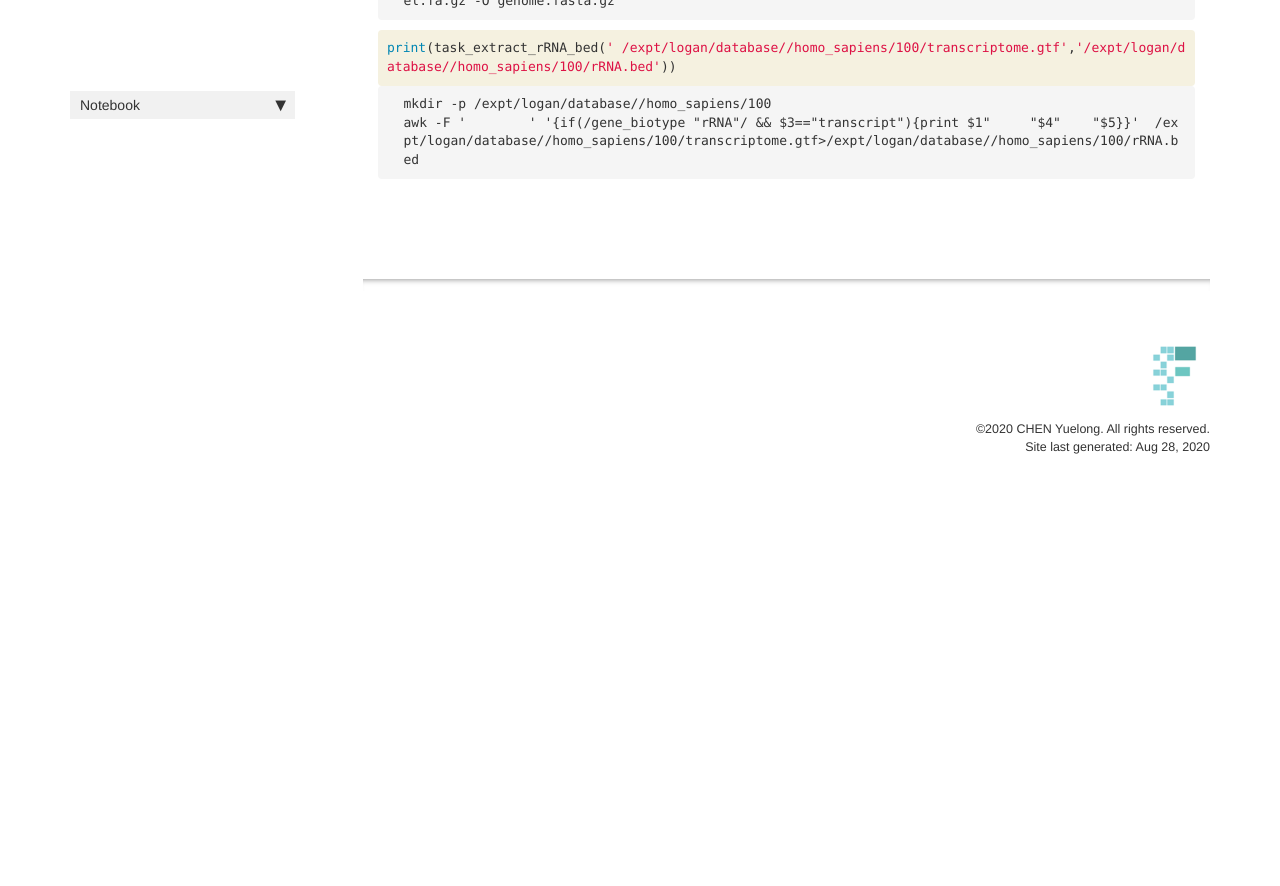
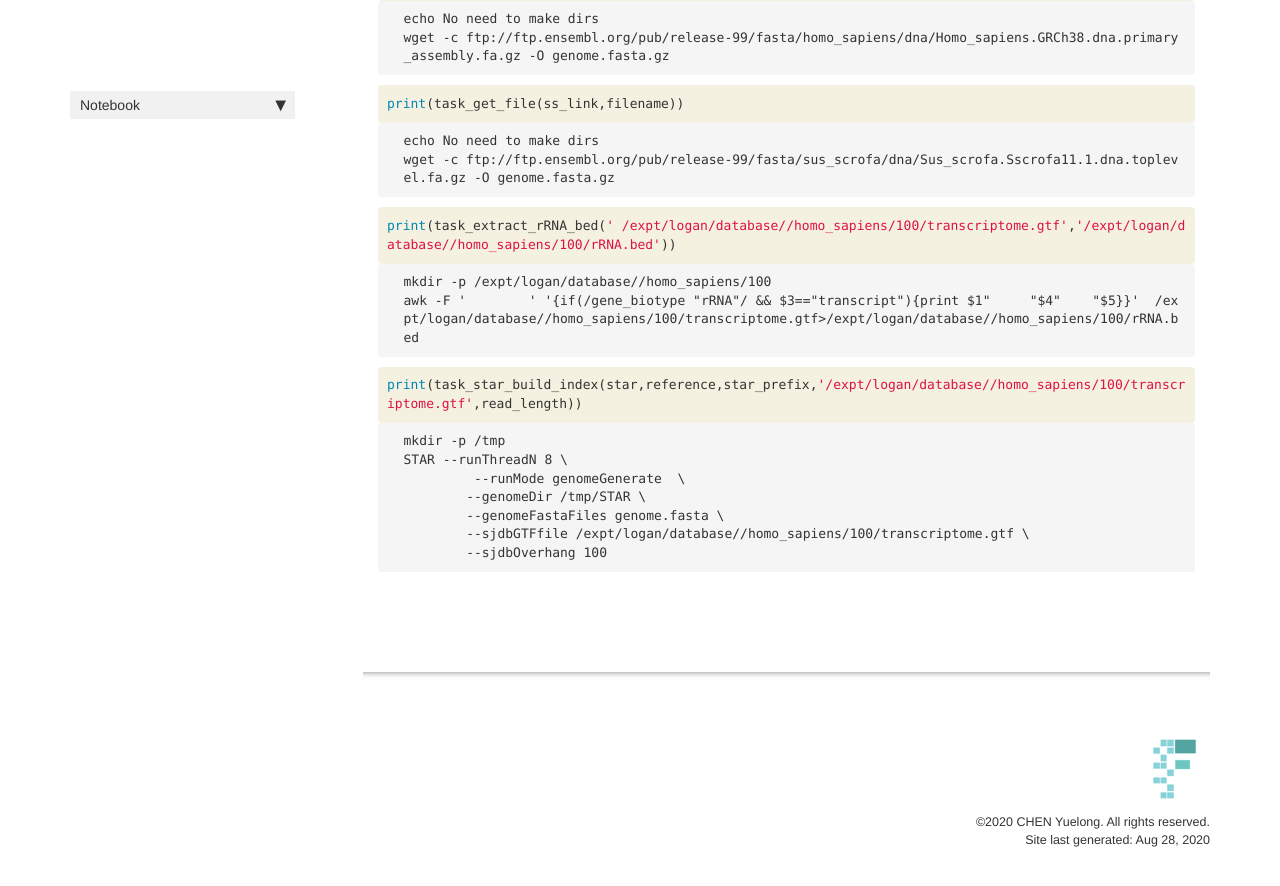
Before and after one commit to loganylchen/create_reference, a Jekyll site: the page built from docs/tasks.html, in a window 1280 px wide and 900 px high, scrolled down 2727 px. Shown: the top 886 px of the window. Built offline with Jekyll 4.4.1, drawn with Linux system fonts in a browser that asks for light colours; nearby versions of some CDN libraries; comment, search, counter and statistics services are not loaded; before the commit the page ends 3234 px from its top, so only the background shows below that; some of the changed text lies outside the part shown.

Commit message:
[M]: add STAR build index

```diff
--- a/create_reference/_nbdev.py
+++ b/create_reference/_nbdev.py
@@ -21,6 +21,7 @@ index = {"get_args": "00_utils.ipynb",
          "task_bowtie_build_index": "02_tasks.ipynb",
          "task_bowtie2_build_index": "02_tasks.ipynb",
          "task_samtools_build_index": "02_tasks.ipynb",
+         "task_star_build_index": "02_tasks.ipynb",
          "task_hisat2_build_index": "02_tasks.ipynb",
          "task_picard_build_index": "02_tasks.ipynb",
          "task_build_rRNA_intervals": "02_tasks.ipynb",
--- a/create_reference/defaults.py
+++ b/create_reference/defaults.py
@@ -62,7 +62,7 @@ species=['homo_sapiens',
 
 
 # Cell
-softwares=['bwa','bowtie','bowtie2','hisat2','samtools','picard']
+softwares=['bwa','bowtie','bowtie2','hisat2','samtools','picard','STAR']
 
 # Cell
 
--- a/docs/tasks.html
+++ b/docs/tasks.html
@@ -70,7 +70,7 @@ sidebar: home_sidebar
 
 
 <div class="output_markdown rendered_html output_subarea ">
-<h4 id="task_get_file" class="doc_header"><code>task_get_file</code><a href="https://github.com/btrspg/create_reference/tree/master/create_reference/tasks.py#L21" class="source_link" style="float:right">[source]</a></h4><blockquote><p><code>task_get_file</code>(<strong><code>link</code></strong>, <strong><code>filename</code></strong>)</p>
+<h4 id="task_get_file" class="doc_header"><code>task_get_file</code><a href="https://github.com/btrspg/create_reference/tree/master/create_reference/tasks.py#L22" class="source_link" style="float:right">[source]</a></h4><blockquote><p><code>task_get_file</code>(<strong><code>link</code></strong>, <strong><code>filename</code></strong>)</p>
 </blockquote>
 
 </div>
@@ -94,7 +94,7 @@ sidebar: home_sidebar
 
 
 <div class="output_markdown rendered_html output_subarea ">
-<h4 id="task_bwa_build_index" class="doc_header"><code>task_bwa_build_index</code><a href="https://github.com/btrspg/create_reference/tree/master/create_reference/tasks.py#L31" class="source_link" style="float:right">[source]</a></h4><blockquote><p><code>task_bwa_build_index</code>(<strong><code>software</code></strong>, <strong><code>reference</code></strong>)</p>
+<h4 id="task_bwa_build_index" class="doc_header"><code>task_bwa_build_index</code><a href="https://github.com/btrspg/create_reference/tree/master/create_reference/tasks.py#L32" class="source_link" style="float:right">[source]</a></h4><blockquote><p><code>task_bwa_build_index</code>(<strong><code>software</code></strong>, <strong><code>reference</code></strong>)</p>
 </blockquote>
 
 </div>
@@ -118,7 +118,7 @@ sidebar: home_sidebar
 
 
 <div class="output_markdown rendered_html output_subarea ">
-<h4 id="task_bowtie_build_index" class="doc_header"><code>task_bowtie_build_index</code><a href="https://github.com/btrspg/create_reference/tree/master/create_reference/tasks.py#L39" class="source_link" style="float:right">[source]</a></h4><blockquote><p><code>task_bowtie_build_index</code>(<strong><code>software</code></strong>, <strong><code>reference</code></strong>, <strong><code>prefix</code></strong>)</p>
+<h4 id="task_bowtie_build_index" class="doc_header"><code>task_bowtie_build_index</code><a href="https://github.com/btrspg/create_reference/tree/master/create_reference/tasks.py#L40" class="source_link" style="float:right">[source]</a></h4><blockquote><p><code>task_bowtie_build_index</code>(<strong><code>software</code></strong>, <strong><code>reference</code></strong>, <strong><code>prefix</code></strong>)</p>
 </blockquote>
 
 </div>
@@ -142,7 +142,7 @@ sidebar: home_sidebar
 
 
 <div class="output_markdown rendered_html output_subarea ">
-<h4 id="task_bowtie2_build_index" class="doc_header"><code>task_bowtie2_build_index</code><a href="https://github.com/btrspg/create_reference/tree/master/create_reference/tasks.py#L48" class="source_link" style="float:right">[source]</a></h4><blockquote><p><code>task_bowtie2_build_index</code>(<strong><code>software</code></strong>, <strong><code>reference</code></strong>, <strong><code>prefix</code></strong>)</p>
+<h4 id="task_bowtie2_build_index" class="doc_header"><code>task_bowtie2_build_index</code><a href="https://github.com/btrspg/create_reference/tree/master/create_reference/tasks.py#L49" class="source_link" style="float:right">[source]</a></h4><blockquote><p><code>task_bowtie2_build_index</code>(<strong><code>software</code></strong>, <strong><code>reference</code></strong>, <strong><code>prefix</code></strong>)</p>
 </blockquote>
 
 </div>
@@ -166,7 +166,7 @@ sidebar: home_sidebar
 
 
 <div class="output_markdown rendered_html output_subarea ">
-<h4 id="task_samtools_build_index" class="doc_header"><code>task_samtools_build_index</code><a href="https://github.com/btrspg/create_reference/tree/master/create_reference/tasks.py#L57" class="source_link" style="float:right">[source]</a></h4><blockquote><p><code>task_samtools_build_index</code>(<strong><code>software</code></strong>, <strong><code>reference</code></strong>)</p>
+<h4 id="task_samtools_build_index" class="doc_header"><code>task_samtools_build_index</code><a href="https://github.com/btrspg/create_reference/tree/master/create_reference/tasks.py#L58" class="source_link" style="float:right">[source]</a></h4><blockquote><p><code>task_samtools_build_index</code>(<strong><code>software</code></strong>, <strong><code>reference</code></strong>)</p>
 </blockquote>
 
 </div>
@@ -190,7 +190,7 @@ sidebar: home_sidebar
 
 
 <div class="output_markdown rendered_html output_subarea ">
-<h4 id="task_hisat2_build_index" class="doc_header"><code>task_hisat2_build_index</code><a href="https://github.com/btrspg/create_reference/tree/master/create_reference/tasks.py#L64" class="source_link" style="float:right">[source]</a></h4><blockquote><p><code>task_hisat2_build_index</code>(<strong><code>software</code></strong>, <strong><code>reference</code></strong>, <strong><code>prefix</code></strong>, <strong><code>snp</code></strong>=<em><code>''</code></em>, <strong><code>gtf</code></strong>=<em><code>''</code></em>)</p>
+<h4 id="task_star_build_index" class="doc_header"><code>task_star_build_index</code><a href="https://github.com/btrspg/create_reference/tree/master/create_reference/tasks.py#L65" class="source_link" style="float:right">[source]</a></h4><blockquote><p><code>task_star_build_index</code>(<strong><code>software</code></strong>, <strong><code>reference</code></strong>, <strong><code>prefix</code></strong>, <strong><code>gtf</code></strong>, <strong><code>read_length</code></strong>)</p>
 </blockquote>
 
 </div>
@@ -214,7 +214,7 @@ sidebar: home_sidebar
 
 
 <div class="output_markdown rendered_html output_subarea ">
-<h4 id="task_picard_build_index" class="doc_header"><code>task_picard_build_index</code><a href="https://github.com/btrspg/create_reference/tree/master/create_reference/tasks.py#L87" class="source_link" style="float:right">[source]</a></h4><blockquote><p><code>task_picard_build_index</code>(<strong><code>software</code></strong>, <strong><code>reference</code></strong>, <strong><code>reference_dict</code></strong>, <strong><code>tmp</code></strong>)</p>
+<h4 id="task_hisat2_build_index" class="doc_header"><code>task_hisat2_build_index</code><a href="https://github.com/btrspg/create_reference/tree/master/create_reference/tasks.py#L73" class="source_link" style="float:right">[source]</a></h4><blockquote><p><code>task_hisat2_build_index</code>(<strong><code>software</code></strong>, <strong><code>reference</code></strong>, <strong><code>prefix</code></strong>, <strong><code>snp</code></strong>=<em><code>''</code></em>, <strong><code>gtf</code></strong>=<em><code>''</code></em>)</p>
 </blockquote>
 
 </div>
@@ -238,7 +238,7 @@ sidebar: home_sidebar
 
 
 <div class="output_markdown rendered_html output_subarea ">
-<h4 id="task_build_rRNA_intervals" class="doc_header"><code>task_build_rRNA_intervals</code><a href="https://github.com/btrspg/create_reference/tree/master/create_reference/tasks.py#L95" class="source_link" style="float:right">[source]</a></h4><blockquote><p><code>task_build_rRNA_intervals</code>(<strong><code>software</code></strong>, <strong><code>bed</code></strong>, <strong><code>intervals</code></strong>, <strong><code>reference_dict</code></strong>, <strong><code>tmp</code></strong>)</p>
+<h4 id="task_picard_build_index" class="doc_header"><code>task_picard_build_index</code><a href="https://github.com/btrspg/create_reference/tree/master/create_reference/tasks.py#L96" class="source_link" style="float:right">[source]</a></h4><blockquote><p><code>task_picard_build_index</code>(<strong><code>software</code></strong>, <strong><code>reference</code></strong>, <strong><code>reference_dict</code></strong>, <strong><code>tmp</code></strong>)</p>
 </blockquote>
 
 </div>
@@ -262,7 +262,7 @@ sidebar: home_sidebar
 
 
 <div class="output_markdown rendered_html output_subarea ">
-<h4 id="task_extract_rRNA_bed" class="doc_header"><code>task_extract_rRNA_bed</code><a href="https://github.com/btrspg/create_reference/tree/master/create_reference/tasks.py#L103" class="source_link" style="float:right">[source]</a></h4><blockquote><p><code>task_extract_rRNA_bed</code>(<strong><code>gtf</code></strong>, <strong><code>bed</code></strong>)</p>
+<h4 id="task_build_rRNA_intervals" class="doc_header"><code>task_build_rRNA_intervals</code><a href="https://github.com/btrspg/create_reference/tree/master/create_reference/tasks.py#L104" class="source_link" style="float:right">[source]</a></h4><blockquote><p><code>task_build_rRNA_intervals</code>(<strong><code>software</code></strong>, <strong><code>bed</code></strong>, <strong><code>intervals</code></strong>, <strong><code>reference_dict</code></strong>, <strong><code>tmp</code></strong>)</p>
 </blockquote>
 
 </div>
@@ -286,7 +286,31 @@ sidebar: home_sidebar
 
 
 <div class="output_markdown rendered_html output_subarea ">
-<h4 id="task_gunzip" class="doc_header"><code>task_gunzip</code><a href="https://github.com/btrspg/create_reference/tree/master/create_reference/tasks.py#L111" class="source_link" style="float:right">[source]</a></h4><blockquote><p><code>task_gunzip</code>(<strong><code>gzipfile</code></strong>)</p>
+<h4 id="task_extract_rRNA_bed" class="doc_header"><code>task_extract_rRNA_bed</code><a href="https://github.com/btrspg/create_reference/tree/master/create_reference/tasks.py#L112" class="source_link" style="float:right">[source]</a></h4><blockquote><p><code>task_extract_rRNA_bed</code>(<strong><code>gtf</code></strong>, <strong><code>bed</code></strong>)</p>
+</blockquote>
+
+</div>
+
+</div>
+
+</div>
+</div>
+
+</div>
+    {% endraw %}
+
+    {% raw %}
+
+<div class="cell border-box-sizing code_cell rendered">
+
+<div class="output_wrapper">
+<div class="output">
+
+<div class="output_area">
+
+
+<div class="output_markdown rendered_html output_subarea ">
+<h4 id="task_gunzip" class="doc_header"><code>task_gunzip</code><a href="https://github.com/btrspg/create_reference/tree/master/create_reference/tasks.py#L120" class="source_link" style="float:right">[source]</a></h4><blockquote><p><code>task_gunzip</code>(<strong><code>gzipfile</code></strong>)</p>
 </blockquote>
 
 </div>
@@ -310,6 +334,9 @@ sidebar: home_sidebar
 <span class="n">bowtie</span><span class="o">=</span><span class="s1">&#39;bowtie&#39;</span>
 <span class="n">bowtie2</span><span class="o">=</span><span class="s1">&#39;bowtie2&#39;</span>
 <span class="n">hisat2</span><span class="o">=</span><span class="s1">&#39;hisat2&#39;</span>
+<span class="n">star</span><span class="o">=</span><span class="s1">&#39;STAR&#39;</span>
+<span class="n">star_prefix</span><span class="o">=</span><span class="s1">&#39;/tmp/STAR&#39;</span>
+<span class="n">read_length</span><span class="o">=</span><span class="mi">100</span>
 <span class="n">reference</span> <span class="o">=</span> <span class="s1">&#39;genome.fasta&#39;</span>
 <span class="n">bowtie_prefix</span> <span class="o">=</span> <span class="s1">&#39;/tmp/bowtie_index&#39;</span>
 <span class="n">bowtie2_prefix</span><span class="o">=</span><span class="s1">&#39;/tmp/bowtie2_index&#39;</span>
@@ -509,4 +536,41 @@ awk -F &#39;	&#39; &#39;{if(/gene_biotype &#34;rRNA&#34;/ &amp;&amp; $3==&#34;tr
 </div>
     {% endraw %}
 
+    {% raw %}
+
+<div class="cell border-box-sizing code_cell rendered">
+<div class="input">
+
+<div class="inner_cell">
+    <div class="input_area">
+<div class=" highlight hl-ipython3"><pre><span></span><span class="nb">print</span><span class="p">(</span><span class="n">task_star_build_index</span><span class="p">(</span><span class="n">star</span><span class="p">,</span><span class="n">reference</span><span class="p">,</span><span class="n">star_prefix</span><span class="p">,</span><span class="s1">&#39;/expt/logan/database//homo_sapiens/100/transcriptome.gtf&#39;</span><span class="p">,</span><span class="n">read_length</span><span class="p">))</span>
+</pre></div>
+
+    </div>
 </div>
+</div>
+
+<div class="output_wrapper">
+<div class="output">
+
+<div class="output_area">
+
+<div class="output_subarea output_stream output_stdout output_text">
+<pre>mkdir -p /tmp
+STAR --runThreadN 8 \
+         --runMode genomeGenerate  \
+        --genomeDir /tmp/STAR \
+        --genomeFastaFiles genome.fasta \
+        --sjdbGTFfile /expt/logan/database//homo_sapiens/100/transcriptome.gtf \
+        --sjdbOverhang 100
+</pre>
+</div>
+</div>
+
+</div>
+</div>
+
+</div>
+    {% endraw %}
+
+</div>
```
Also changed, not shown: create_reference/recipes.py (+16 -0 lines), create_reference/tasks.py (+10 -1 lines), create_reference/utils.py (+7 -0 lines), docs/utils.html (+19 -15 lines), 4 other files.
